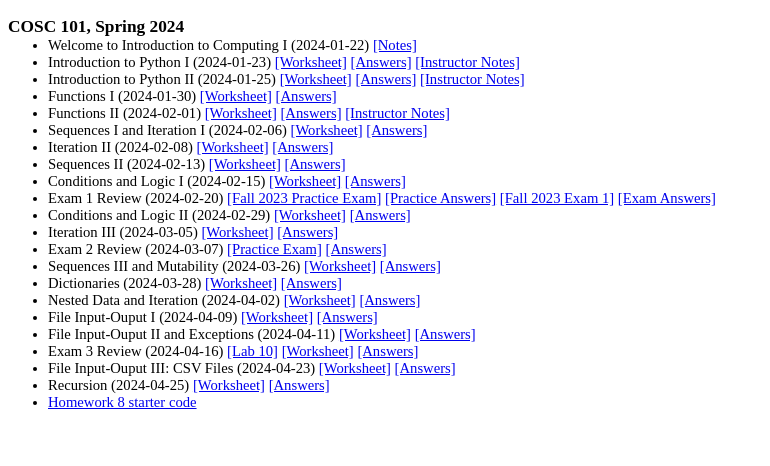
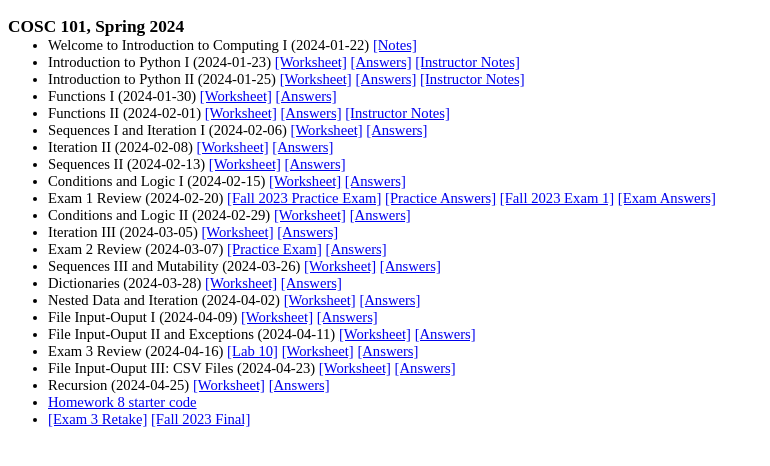
Before and after one commit to georgianahaldeman/cosc101, a Jekyll site: the page built from docs/notes/index.md, in a window 1280 px wide. Shown: the top 466 px of the page, without its empty margins (0-770 px from the left). Built offline with Jekyll 4.4.1, drawn with Linux system fonts in a browser that asks for light colours; our own code applies the rules of GitHub Pages for plain Markdown files.

Commit message:
practice exams

```diff
--- a/docs/notes/index.md
+++ b/docs/notes/index.md
@@ -45,6 +45,8 @@
 
 - [Homework 8 starter code](./files/hw8.zip)
 
+- [[Exam 3 Retake]](./files/4_30.pdf) [[Fall 2023 Final]](./files/5_2.pdf)
+
 <!--
 - Sequences II and Mutability I (2023-10-05) [[Worksheet]](./notes/10_5.pdf) [[Notes]](./answers/10_5_answers.pdf)
 
```
Also changed, not shown: 2 other files.
